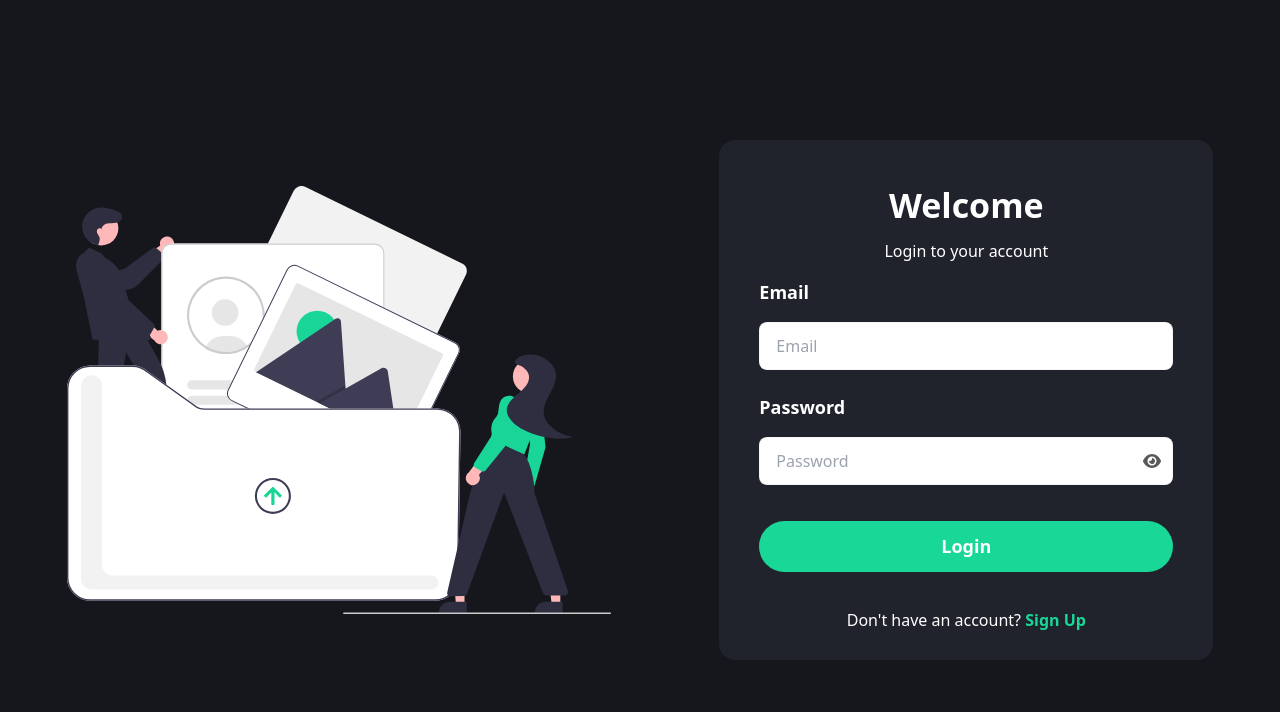
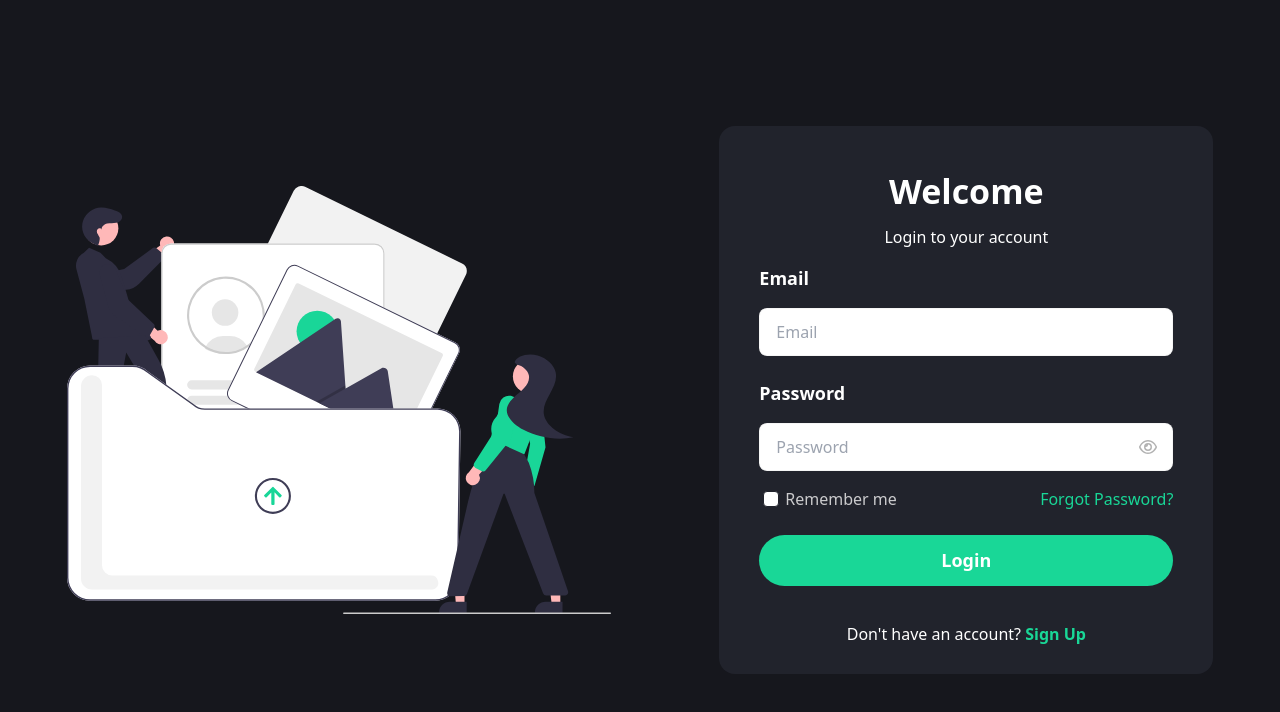
Before and after one commit to LyhongPeou/UWFrontEnd, a React (Vite) app: page / in a window 1280 px wide. Shown: the top 712 px of the page. Built offline with nearby package versions, Linux system fonts and the light colour scheme.

Commit message:
Finished remaking Login and Registration pages

```diff
--- a/package.json
+++ b/package.json
@@ -13,6 +13,7 @@
     "@emotion/react": "^11.11.1",
     "@emotion/styled": "^11.11.0",
     "@fortawesome/fontawesome-svg-core": "^6.4.2",
+    "@fortawesome/free-regular-svg-icons": "^6.4.2",
     "@fortawesome/free-solid-svg-icons": "^6.4.2",
     "@fortawesome/react-fontawesome": "^0.2.0",
     "@mui/material": "^5.14.8",
--- a/src/components/pages/AuthPage.jsx
+++ b/src/components/pages/AuthPage.jsx
@@ -3,7 +3,7 @@ import { useDispatch } from "react-redux";
 import { styles } from "../../styles";
 import AuthSVG from '../images/auth.svg';
 import { FontAwesomeIcon } from "@fortawesome/react-fontawesome";
-import { faEye, faEyeSlash } from "@fortawesome/free-solid-svg-icons";
+import { faEye, faEyeSlash } from "@fortawesome/free-regular-svg-icons";
 
 const AuthPage = () => {
 
@@ -124,16 +124,32 @@ const AuthPage = () => {
                                         className="input input-bordered w-full bg-white text-accent pr-10"
                                     />
                                     <span
-                                        className="absolute top-1/2 right-3 transform -translate-y-1/2 cursor-pointer"
+                                        className="absolute top-1/2 right-4 transform -translate-y-1/2 cursor-pointer"
                                         onClick={togglePasswordVisibility}
                                     >
                                         <FontAwesomeIcon
                                         icon={showPassword ? faEyeSlash : faEye}
-                                        className="toggle-password-icon text-primary"
+                                        className="toggle-password-icon text-primary opacity-60"
                                         />
                                     </span>
                                 </div>
                             </label>
+                            </>
+                        )}
+                    </div>
+                    <div className="flex flex-row justify-between">
+                        {registerState ? (
+                            <>
+                            </>
+                        ) : (
+                            <>
+                            <div className="flex flex-row items-center">
+                                <label className="cursor-pointer label">
+                                    <input type="checkbox" className="checkbox checkbox-success bg-white border border-accent w-4 h-4 rounded hover:border-accent" />
+                                </label>
+                                <span className="label-text ml-[2px] text-[16px]">Remember me</span>
+                            </div>
+                            <button className="text-secondary hover:underline">Forgot Password?</button>
                             </>
                         )}
                     </div>
@@ -152,7 +168,7 @@ const AuthPage = () => {
                     </label>
                     )}
                     <div className="flex flex-col items-center" >
-                        <button className="w-full py-3 border-black bg-secondary rounded-full text-white font-bold text-[18px] hover:underline mt-6" onClick={onSubmithandler}>
+                        <button className="w-full py-3 border-black bg-secondary rounded-full text-white font-bold text-[18px] hover:underline mt-5" onClick={onSubmithandler}>
                             {registerState ? (
                                 <>
                                 Sign Up
--- a/tailwind.config.js
+++ b/tailwind.config.js
@@ -9,7 +9,7 @@ export default {
     themes: [
       {
         mytheme: {
-          "primary": "#595959",
+          "primary": "grey",
           "secondary": "#19D698",
           "accent": "#21242D",
           "neutral": "#3d4451",
```
Also changed, not shown: 1 other file (tests, documents, lock files or other folders).
